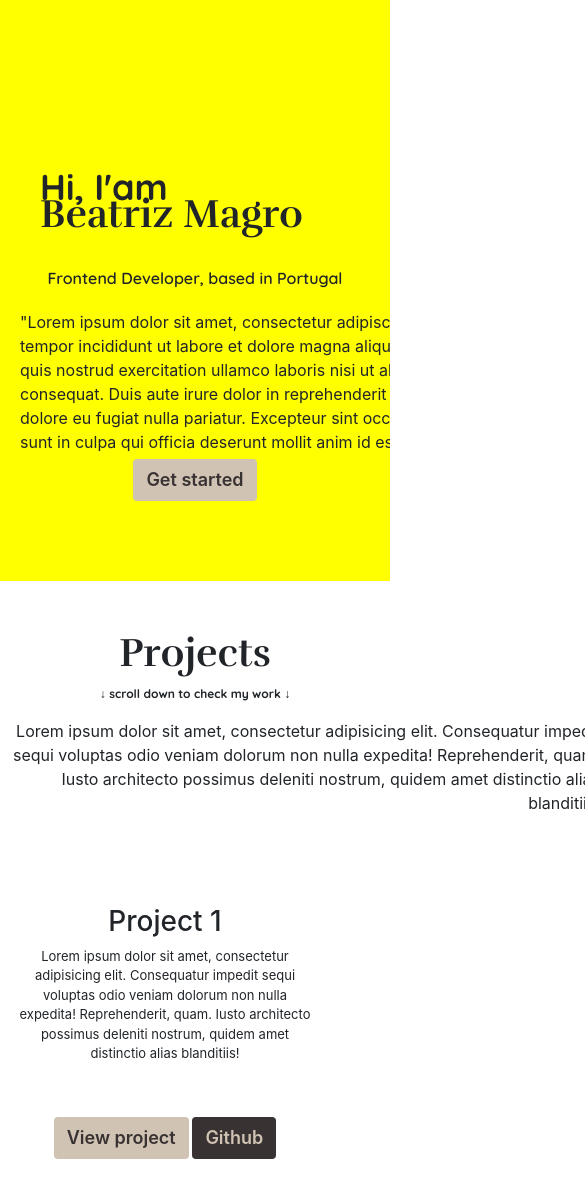
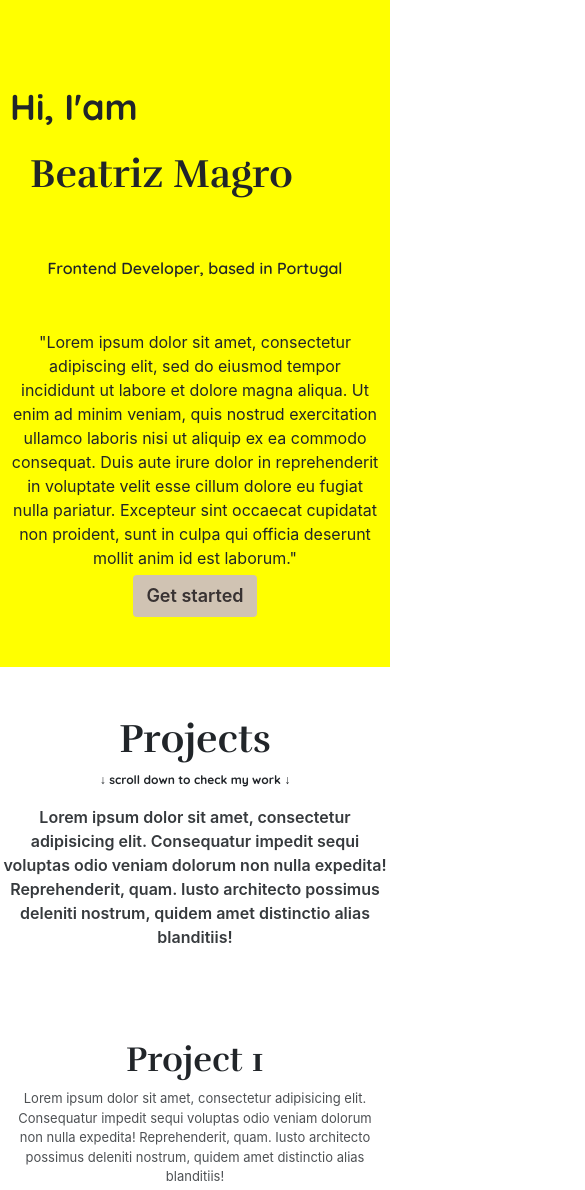
Before and after one commit to BeatrizMagro/portfolio_project, a plain HTML site: page index.html in a window 390 px wide. Shown: the top 1190 px of the page, 585 px wide, since content can reach past the window. Drawn offline with nearby package versions, Linux system fonts and the light colour scheme; a web font is replaced by a local one.

Commit message:
Responsive grid updates
*Project 1, 2 and 3 centered.

```diff
--- a/index.html
+++ b/index.html
@@ -84,9 +84,10 @@
         <div class="col d-none d-lg-block">
           <img src="img/under_construction.png" class="img-fluid" alt="">
           </div>
-          <div class="col-6">
-            <div class="project-summary">
+          <div class="col-12 col-lg-4">
+
           <h3>Project 1</h3>
+          <div class="project-summary">
           <p class="mb-5">Lorem ipsum dolor sit amet, consectetur adipisicing elit. Consequatur
         impedit sequi voluptas odio veniam dolorum non nulla expedita!
         Reprehenderit, quam. Iusto architecto possimus deleniti nostrum, quidem
@@ -98,9 +99,9 @@
       </div>
       <div class="row mb-5">
 
-          <div class="col-6">
-            <div class="project-summary">
+          <div class="col-12 col-lg-4">
           <h3>Project 2</h3>
+          <div class="project-summary">
           <p class="mb-5">Lorem ipsum dolor sit amet, consectetur adipisicing elit. Consequatur
         impedit sequi voluptas odio veniam dolorum non nulla expedita!
         Reprehenderit, quam. Iusto architecto possimus deleniti nostrum, quidem
@@ -117,9 +118,9 @@
         <div class="col d-none d-lg-block">
           <img src="img/under_construction.png" class="img-fluid" alt="">
           </div>
-          <div class="col-6">
-            <div class="project-summary">
+          <div class="col-12 col-lg-4">
           <h3>Project 3</h3>
+          <div class="project-summary">
           <p class="mb-5">Lorem ipsum dolor sit amet, consectetur adipisicing elit. Consequatur
         impedit sequi voluptas odio veniam dolorum non nulla expedita!
         Reprehenderit, quam. Iusto architecto possimus deleniti nostrum, quidem
--- a/styles/portfolio.css
+++ b/styles/portfolio.css
@@ -36,6 +36,9 @@ h2 {
 
 h3 {
   margin-top: 90px;
+  font-family: var(--secondary-font-family);
+  font-size: 35px;
+  font-weight: bold;
 }
 
 a {
@@ -91,6 +94,9 @@ p {
   width: 600px;
   margin: auto;
   text-align: right;
+  font-family: (--primary-font-family);
+  font-weight: 600;
+  opacity: 0.9;
 }
 
 .project-summary {
@@ -99,6 +105,8 @@ p {
   margin: auto;
   display: inline-block;
   font-size: 13px;
+  font-family: (--primary-font-family);
+  opacity: 0.8;
 }
 
 .scroll {
@@ -115,16 +123,34 @@ p {
 @media (max-width: 960px) {
   h1 {
     font-size: 40px;
+    margin-top: 1px;
   }
 
   h2 {
     font-size: 40px;
+  }
+  .greetings {
+    margin-top: 30px;
+    margin-left: 0;
+  }
+  .presentation {
+    text-align: center;
+    padding: 30px 10px;
   }
   .project-summary {
     padding: 0;
     text-align: center;
   }
   .page-container {
-    padding: 80px 20px;
+    padding: 50px 10px;
+  }
+  .description,
+  .project-description,
+  .project-summary {
+    width: 100%;
+    text-align: center;
+  }
+  h3 {
+    text-align: center;
   }
 }
```
